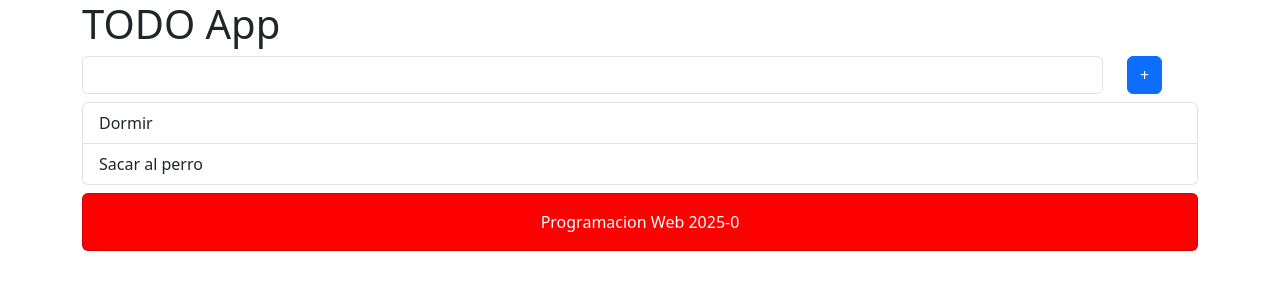
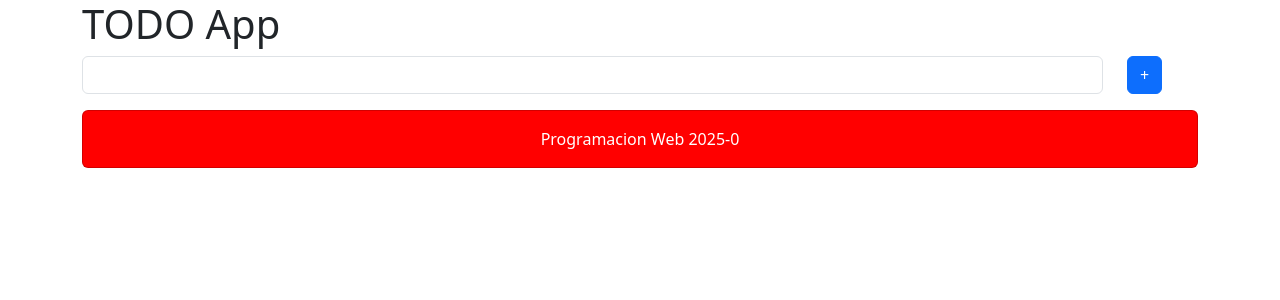
Before and after one commit to Estebantonio2/avance_react, a React (Vite) app: page / in a window 1280 px wide. Shown: the top 300 px of the page. Built offline with nearby package versions, Linux system fonts and the light colour scheme.

Commit message:
agregar TODO

```diff
--- a/src/FormularioTODO.tsx
+++ b/src/FormularioTODO.tsx
@@ -1,6 +1,10 @@
 import { useState } from "react";
 
-const FormularioTODO = () => {
+interface FormularioTODOProps {
+    onAgregarTODO: (descripcion: string) => void;
+}
+
+const FormularioTODO = (props: FormularioTODOProps) => {
     const [descTODO, setDescTODO] = useState<string>('');
 
     const onDescTODOChange = (e: React.ChangeEvent<HTMLInputElement>) => {
@@ -12,7 +16,10 @@ const FormularioTODO = () => {
             <input className="form-control" type="text" value={descTODO} onChange={onDescTODOChange}></input>
         </div>
         <div className="col-md-1">
-            <button className="btn btn-primary" type="button">+</button>
+            <button className="btn btn-primary" type="button" onClick={() => {
+                props.onAgregarTODO(descTODO);
+                setDescTODO('');
+            }}>+</button>
         </div>
     </section>
 }
--- a/src/TodoPage.tsx
+++ b/src/TodoPage.tsx
@@ -1,3 +1,4 @@
+import { useState } from "react";
 import Encabezado from "./Encabezado";
 import Footer from "./Footer";
 import FormularioTODO from "./FormularioTODO";
@@ -9,20 +10,25 @@ export interface TODO {
 }
 
 const TodoPage = () => {
+    const [listaPorHacer, setListaPorHacer] = useState<TODO[]>([]);
+
     const nombreApp = "TODO App";
-    const listaPorHacer: TODO[] = [
-        {
-            descripcion: "Dormir",
-            fecha: new Date()
-        },
-        {
-            descripcion: "Sacar al perro",
+
+    const agregarTODO = (descripcion: string) => {
+        const nuevoTODO: TODO = {
+            descripcion: descripcion,
             fecha: new Date()
         }
-    ]
+
+        // listaPorHacer.push(nuevoTODO);
+        // console.log(listaPorHacer);
+        setListaPorHacer([...listaPorHacer, nuevoTODO]);
+
+    }
+
     return <div className="container">
         <Encabezado titulo={nombreApp}/>
-        <FormularioTODO />
+        <FormularioTODO onAgregarTODO={agregarTODO}/>
         <ListaTODOs lista={listaPorHacer}/>
         <Footer />
     </div>
```
